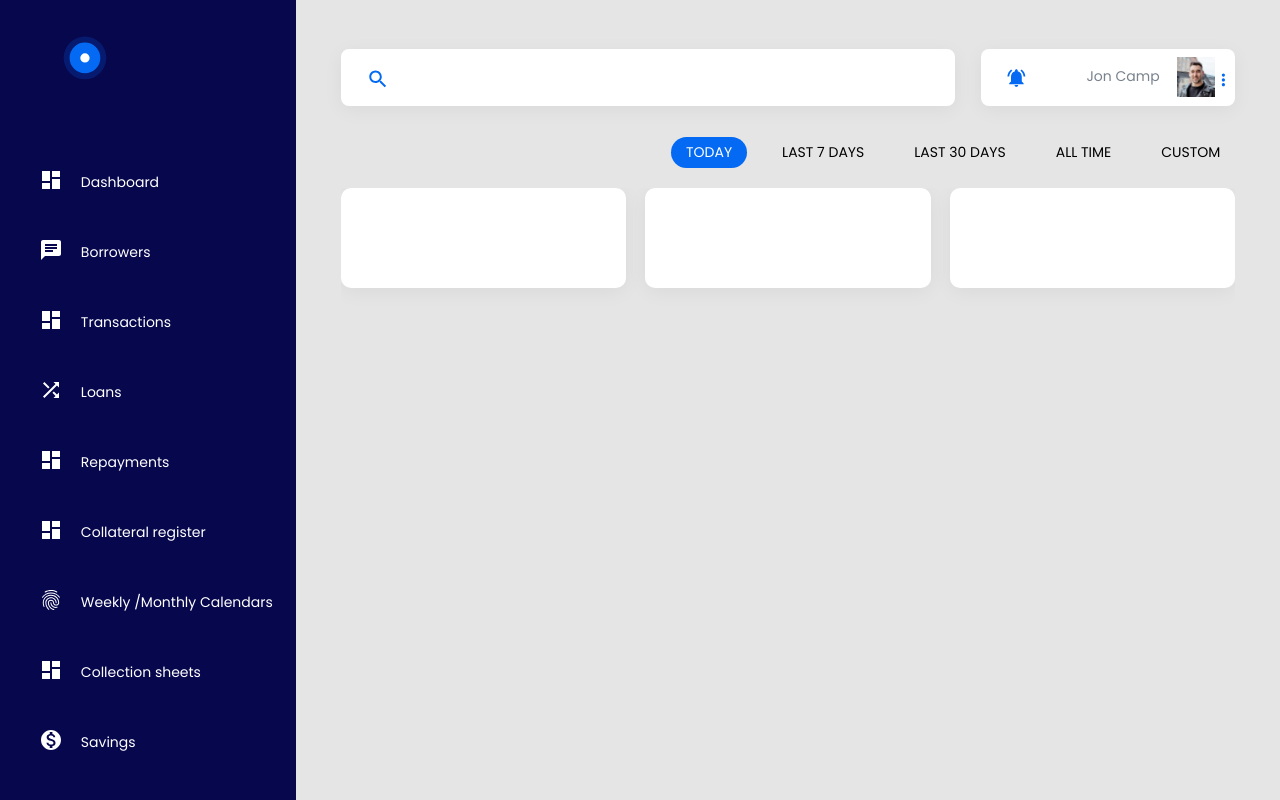
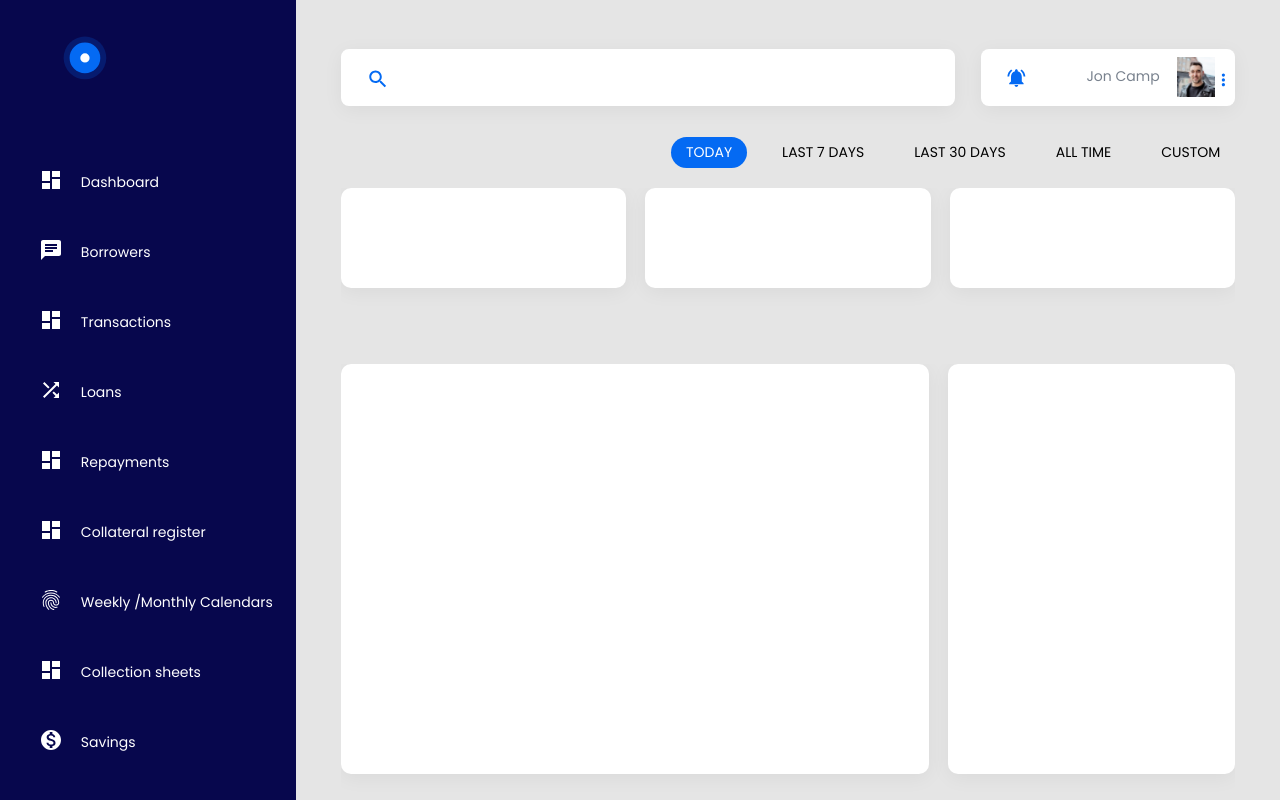
Before and after one commit to hdJerry/react-dashboard, a React (Create React App) app: page / in a window 1280 px wide. Built offline with nearby package versions, Linux system fonts and the light colour scheme.

Commit message:
First Commit again again

```diff
--- a/src/pages/dashboard/Dashboard.style.jsx
+++ b/src/pages/dashboard/Dashboard.style.jsx
@@ -156,7 +156,7 @@ export const Card = styled.div `
     }
 
      @media ${device.mobileL} {
-         flex: 1 0 ${props => props.width || '300px'};
+         flex: 1 0 100%;
 
          &:not(:last-child){
                 margin-right: unset;
--- a/src/pages/dashboard/index.jsx
+++ b/src/pages/dashboard/index.jsx
@@ -104,6 +104,11 @@ const Dashboard = () => {
                 <Card width={'337px'} height={'100px'} />
             </FlexContainerRow>
 
+            <FlexContainerRow top={'20px'} bottom={'57px'}>
+                <Card width={'693px'} height={'410px'} />
+                <Card width={'337px'} height={'410px'} />
+            </FlexContainerRow>
+
        </Main>
     );
 }
```
